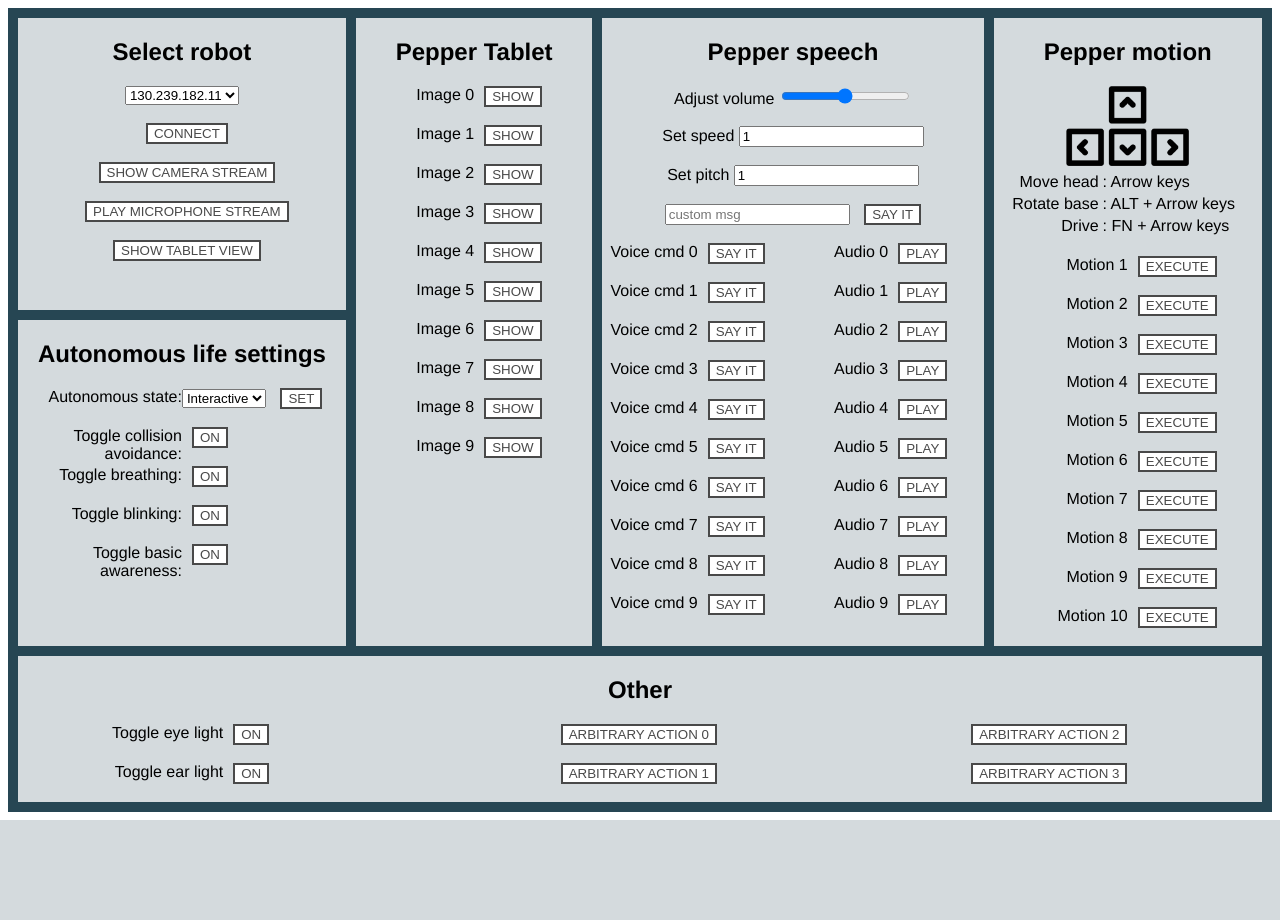
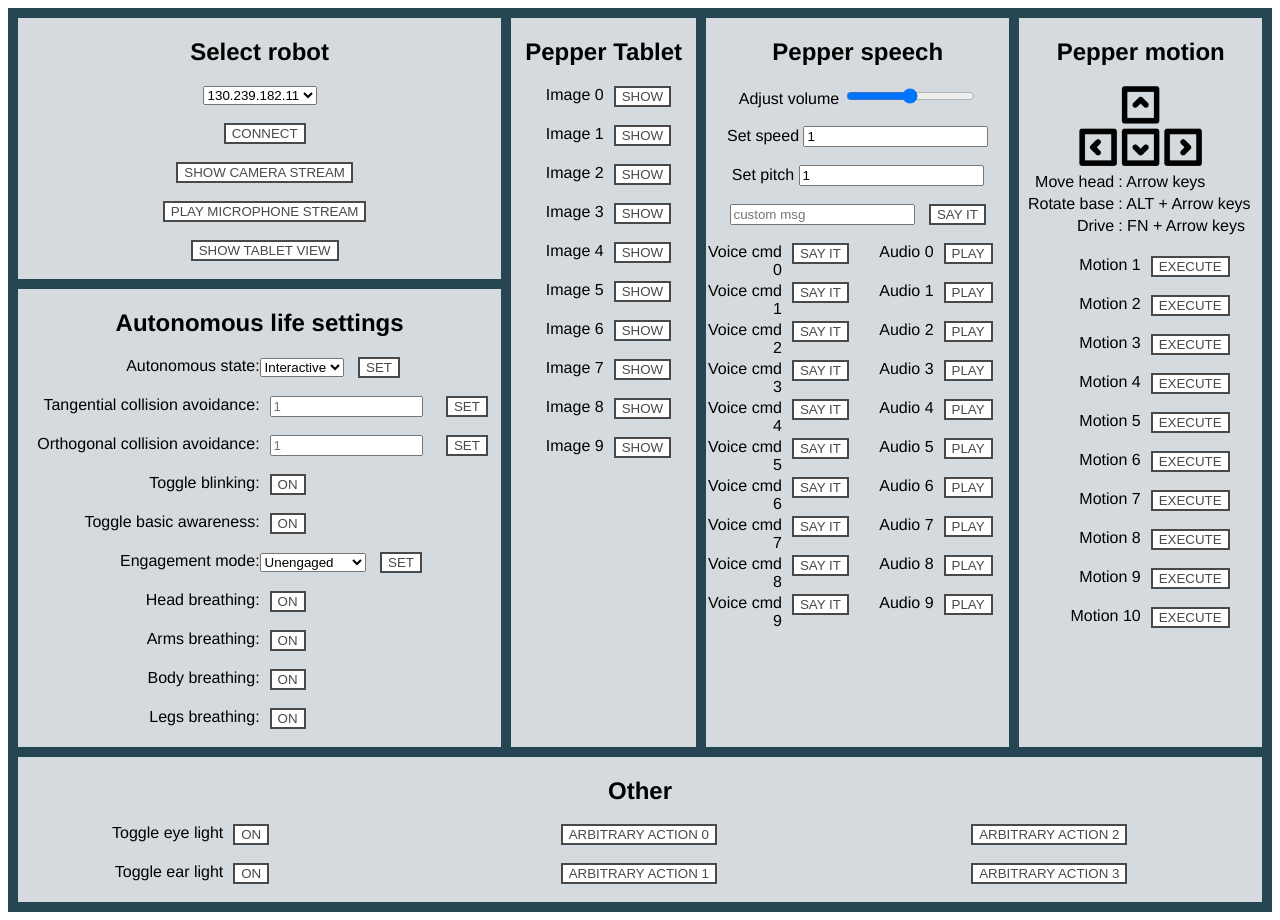
Before and after one commit to frietz58/WoZ4U, a Flask app: page / in a window 1280 px wide. Before the commit the page ends 820 px from the top, so only its background shows below. Run offline with Flask 2, Linux system fonts and the light colour scheme.

Commit message:
Add querrying of state on connection to robot

```diff
--- a/server.py
+++ b/server.py
@@ -29,13 +29,47 @@ def connect_robot():
     except RuntimeError, e:
         print e
 
-    tts = session.service("ALTextToSpeech")
-    tts.setVolume(0.02)
-    tts.say("Connected")
+    tts_srv = session.service("ALTextToSpeech")
+    tts_srv.setVolume(0.02)
+    tts_srv.say("Connected")
+
+    al_srv = session.service("ALAutonomousLife")
+    autonomous_state = al_srv.getState()
+
+    ba_srv = session.service("ALBasicAwareness")
+    engagement_state = ba_srv.getEngagementMode()
+    ba_runnning = ba_srv.isRunning()
+
+    ab_srv = session.service("ALAutonomousBlinking")
+    blinking_enabled = ab_srv.isEnabled()
+
+    motion_srv = session.service("ALMotion")
+    orthogonal_collision = motion_srv.getOrthogonalSecurityDistance()
+    orthogonal_collision = round(orthogonal_collision, 3)
+
+    tangential_collision = motion_srv.getTangentialSecurityDistance()
+    tangential_collision = round(tangential_collision, 3)
+
+    body_breathing = motion_srv.getBreathEnabled("Body")
+    legs_breathing = motion_srv.getBreathEnabled("Legs")
+    arms_breathing = motion_srv.getBreathEnabled("Arms")
+    head_breathing = motion_srv.getBreathEnabled("Head")
+
+
 
     return {
         "status": "ok",
-        "ip": ip
+        "ip": ip,
+        "autonomous_state": autonomous_state,
+        "engagement_state": engagement_state,
+        "ba_is_running": ba_runnning,
+        "blinking_enabled": blinking_enabled,
+        "orthogonal_collision": orthogonal_collision,
+        "tangential_collision": tangential_collision,
+        "head_breathing": head_breathing,
+        "arms_breathing": arms_breathing,
+        "body_breathing": body_breathing,
+        "legs_breathing": legs_breathing
     }
 
 @app.route("/set_autonomous_state")
@@ -129,6 +163,19 @@ def show_img():
        "image": path,
     }
 
+@app.route("/set_engagement_state")
+def set_engagement_state():
+    state = request.args.get('state', type=str)
+    print(state)
+
+    # TODO: set State
+    time.sleep(2)
+
+    return {
+       "status": "ok",
+       "engagement_state": state
+    }
+
 
 if __name__ == '__main__':
     app.run(debug=True)
--- a/templates/index.html
+++ b/templates/index.html
@@ -4,6 +4,18 @@
 <link rel="stylesheet" type="text/css" href="../static/style.css">
 <script src="https://ajax.googleapis.com/ajax/libs/jquery/3.5.1/jquery.min.js"></script>
 <script type=text/javascript>
+
+  //applies styling to a toggle button, depending on the value it should take
+  function toggle_btn_handle(identifier, bool, onText="ON", offText="OFF"){
+    if (bool) {
+      $(identifier).addClass("example_c_green");
+      $(identifier).html(onText)
+    } else {
+      $(identifier).addClass("example_c_red");
+      $(identifier).html(offText)
+
+    }
+  }
 
   //function connect_robot(robot_ip){
   function connect_robot(){
@@ -14,17 +26,23 @@
       "/connect_robot?ip=" + robot_ip,
       function(data) {
         console.log(data);
-      }
-    ).done(function() {
+
+        $("#tangential_collision").val(data["tangential_collision"] + "m")
+        $("#orthogonal_collision").val(data["orthogonal_collision"] + "m")
+
+        $("#engagement_states option[value=" + data["engagement_state"]).attr("selected", "selected");
+
+        toggle_btn_handle("#toggle_btn_blinking", data["blinking_enabled"])
+        toggle_btn_handle("#toggle_btn_basic_awareness", data["ba_is_running"])
+        toggle_btn_handle("#toggle_head_breathing", data["head_breathing"])
+        toggle_btn_handle("#toggle_arms_breathing", data["arms_breathing"])
+        toggle_btn_handle("#toggle_body_breathing", data["body_breathing"])
+        toggle_btn_handle("#toggle_legs_breathing", data["legs_breathing"])
+
+      }).done(function() {
       $("#connect_btn").html("Connected"); // set btn text to ...
       $("#connect_btn").removeClass("example_c_ongoing"); // remove class for ongoing
       $("#connect_btn").addClass("example_c_green"); // give class for succes
-
-      // TODO: SET ALL STATE BUTTON ACCORINDGLY, NOT SIMPLE GREEN
-      $("#toggle_btn_collision_avoidance").addClass("example_c_green"); // give class for succes
-      $("#toggle_btn_breathing").addClass("example_c_green"); // give class for succes
-      $("#toggle_btn_blinking").addClass("example_c_green"); // give class for succes
-      $("#toggle_btn_basic_awareness").addClass("example_c_green"); // give class for succes
     }).fail(function() {
       $("#connect_btn").css("background-color", "#E76F51"); // set color of button to red on fail  });
     })
@@ -38,8 +56,7 @@
       "/set_autonomous_state?state=" + state,
       function(data) {
         console.log(data);
-      }
-    ).done(function() {
+    }).done(function() {
       $("#auto_state_set").html("Set")
       $("#auto_state_set").removeClass("example_c_ongoing"); // remove class for ongoing
       $("#auto_state_set").addClass("example_c_green"); // give class for succes
@@ -137,6 +154,27 @@
     ).done(function() {
       $("#image_"+index).html("BEING SHOWN"); // set btn text
       $("#image_"+index).addClass("example_c_green")
+    })
+  }
+
+  function set_engagement_state() {
+    state = document.getElementById("engagement_states").value;
+    $("#engagement_state_set").html("...")
+    $("#engagement_state_set").addClass("example_c_ongoing"); // give it the css class for "processing"
+    $.getJSON( // async call flask function with arguments
+      "/set_engagement_state?state=" + state,
+      function(data) {
+        console.log(data);
+      }
+    ).done(function() {
+      $("#engagement_state_set").html("Set")
+      $("#engagement_state_set").removeClass("example_c_ongoing"); // remove class for ongoing
+      $("#engagement_state_set").addClass("example_c_green"); // give class for succes
+    }).fail(function() {
+      $("#engagement_state_set").removeClass("example_c_ongoing"); // remove class for ongoing
+      $("#engagement_state_set").addClass("example_c_red"); // give class for succes
+      $("#engagement_state_set").html("FAIL")
+
     })
   }
 
@@ -292,7 +330,6 @@
     </div>
     <br>
 
-
   </div>
 
 
@@ -327,21 +364,19 @@
 
       <div class="row">
         <div class="btn_label_wrapper">
-          <span>Toggle collision avoidance:</span>
+          <span>Tangential collision avoidance:</span>
         </div>
-        <div class="btn_wrapper">
-          <button id="toggle_btn_collision_avoidance" onclick="toggle_setting('collision_avoidance')" class="example_c">On</button>
-        </div>
+        <input type="text" placeholder="1" id="tangential_collision" style="width: 30%; float: left; margin-left: 10px;">
+        <button id="tangential_collision_set" onclick="" class="example_c">Set</button>
       </div>
       <br>
 
       <div class="row">
         <div class="btn_label_wrapper">
-          <span>Toggle breathing: </span>
+          <span>Orthogonal collision avoidance:</span>
         </div>
-        <div class="btn_wrapper">
-          <button id="toggle_btn_breathing" onclick="toggle_setting('breathing')" class="example_c">On</button>
-        </div>
+        <input type="text" placeholder="1" id="orthogonal_collision" style="width: 30%; float: left; margin-left: 10px;">
+        <button id="orthogonal_collision_set" onclick="" class="example_c">Set</button>
       </div>
       <br>
 
@@ -361,6 +396,67 @@
         </div>
         <div class="btn_wrapper">
           <button id="toggle_btn_basic_awareness" onclick="toggle_setting('basic_awareness')" class="example_c">On</button>
+        </div>
+      </div>
+      <br>
+
+      <div class="row" style="position: relative;">
+        <div class="btn_label_wrapper">
+          <span>
+            Engagement mode:
+          </span>
+        </div>
+
+        <div class="btn_wrapper">
+          <select name="engagement_state" id="engagement_states">
+            <option value="Unengaged">Unengaged</option>
+            <option value="SemiEngaged">SemiEngaged</option>
+            <option value="FullyEngaged">FullyEngaged</option>
+          </select>
+          <a href="#" onclick="set_engagement_state()">
+            <button class="example_c" id="engagement_state_set">Set</button>
+          </a>
+        </div>
+
+      </div>
+      <br>
+
+      <div class="row">
+        <div class="btn_label_wrapper">
+          <span>Head breathing: </span>
+        </div>
+        <div class="btn_wrapper">
+          <button id="toggle_head_breathing" onclick="toggle_setting('head_breathing')" class="example_c">On</button>
+        </div>
+      </div>
+      <br>
+
+      <div class="row">
+        <div class="btn_label_wrapper">
+          <span>Arms breathing: </span>
+        </div>
+        <div class="btn_wrapper">
+          <button id="toggle_arms_breathing" onclick="toggle_setting('arms_breathing')" class="example_c">On</button>
+        </div>
+      </div>
+      <br>
+
+      <div class="row">
+        <div class="btn_label_wrapper">
+          <span>Body breathing: </span>
+        </div>
+        <div class="btn_wrapper">
+          <button id="toggle_body_breathing" onclick="toggle_setting('body_breathing')" class="example_c">On</button>
+        </div>
+      </div>
+      <br>
+
+      <div class="row">
+        <div class="btn_label_wrapper">
+          <span>Legs breathing: </span>
+        </div>
+        <div class="btn_wrapper">
+          <button id="toggle_legs_breathing" onclick="toggle_setting('legs_breathing')" class="example_c">On</button>
         </div>
       </div>
       <br>
```
